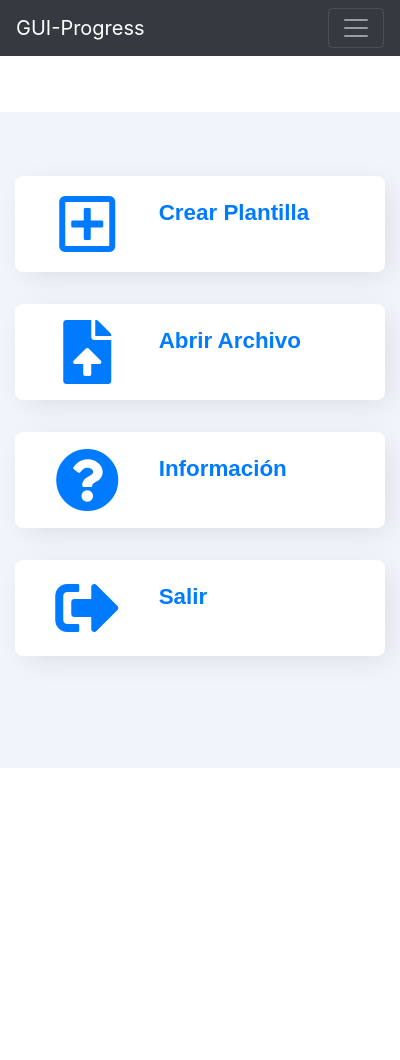
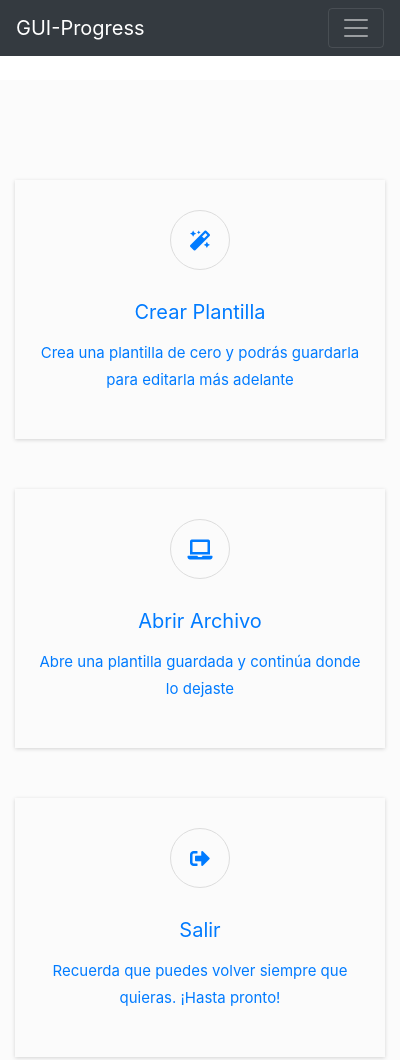
Before and after one commit to aemonge/Gui-Progress, an Electron app: page src/index.html in a window 400 px wide. Before the commit the page ends 844 px from the top, so only its background shows below. Drawn offline with nearby package versions, Linux system fonts and the light colour scheme; no server answers.

Commit message:
inidice arreglado

```diff
--- a/assets/css/frame.css
+++ b/assets/css/frame.css
@@ -77,61 +77,6 @@ hr {
 }
 #vars{
   width:90%;
-}
-section {
-  padding-top: 4rem;
-  padding-bottom: 5rem;
-  background-color: #f1f4fa;
-}
-.wrap {
-  display: flex;
-  background: white;
-  padding: 1rem 1rem 1rem 1rem;
-  border-radius: 0.5rem;
-  box-shadow: 7px 7px 30px -5px rgba(0,0,0,0.1);
-  margin-bottom: 2rem;
-}
-
-.wrap:hover {
-  background: linear-gradient(135deg,#6d95ec 0%,#2f57b4 100%);
-  color: white;
-}
-
-.ico-wrap {
-  margin: auto;
-}
-
-.mbr-iconfont {
-  font-size: 4.5rem !important;
-  color: #313131;
-  margin: 1rem;
-  padding-right: 1rem;
-}
-.vcenter {
-  margin: auto;
-}
-
-.mbr-section-title3 {
-  text-align: left;
-}
-h2 {
-  margin-top: 0.5rem;
-  margin-bottom: 0.5rem;
-}
-.display-5 {
-  font-family: 'Source Sans Pro',sans-serif;
-  font-size: 1.4rem;
-}
-.mbr-bold {
-  font-weight: 700;
-}
-
-.display-6 {
-  font-family: 'Source Sans Pro',sans-serif;
-  font-size: 1re
-}
-#index{
-  margin-top: 8%;
 }
 #index a{
   text-decoration:none;
@@ -220,3 +165,122 @@ h2 {
   font-size: .8em;
   font-family: 'lato', helvetica, sans-serif;
 }
+/* INDEX */
+.section-title {
+	position: relative
+}
+.section-title p {
+	font-size: 16px;
+	margin-bottom: 5px;
+	font-weight: 400;
+}
+.section-title h4 {
+	font-size: 40px;
+	font-weight: 600;
+	text-transform: capitalize;
+	position: relative;
+	padding-bottom: 20px;
+	display: inline-block
+}
+.section-title h4:before {
+	position: absolute;
+	content: "";
+	width: 80px;
+	height: 2px;
+	background-color: #d8d8d8;
+	bottom: 0;
+	left: 50%;
+	margin-left: -40px;
+}
+.section-title h4:after {
+	position: absolute;
+	content: "";
+	width: 50px;
+	height: 2px;
+	background-color: rgb(97, 143, 230);
+	left: 0;
+	bottom: 0;
+	left: 50%;
+	margin-left: -25px;
+}
+.pt-100 {
+	padding-top: 100px;
+}
+.pb-100 {
+	padding-bottom: 100px;
+}
+.mb-100{
+    margin-bottom:100px;
+}
+.services {
+	background-color: #FBFBFB;
+}
+.single-service {
+	position: relative;
+	text-align: center;
+	margin-bottom: 50px;
+	-webkit-transition: .3s;
+	transition: .3s;
+	padding: 30px 20px;
+	box-shadow: 0 1px 4px rgba(0, 0, 0, 0.16)
+}
+.single-service:before {
+	position: absolute;
+	width: 0;
+	height: 0;
+	background-color: rgb(97, 143, 230);
+	left: 0;
+	top: 0;
+	content: "";
+	-webkit-transition: .3s;
+	transition: .3s
+}
+.single-service:after {
+	position: absolute;
+	width: 0;
+	height: 0;
+	background-color: rgb(97, 143, 230);
+	right: 0;
+	bottom: 0;
+	content: "";
+	-webkit-transition: .3s;
+	transition: .3s
+}
+.single-service:hover:after,
+.single-service:hover:before {
+	width: 50%;
+	height: 2px;
+	-webkit-transition: .3s;
+	transition: .3s
+}
+.single-service:hover {
+	box-shadow: 1px 3px 10px 0 rgba(0, 0, 0, 0.10)
+}
+.single-service i.fa {
+	font-size: 20px;
+	width: 60px;
+	height: 60px;
+	border: 1px solid #ddd;
+	line-height: 60px;
+	margin-bottom: 30px;
+	border-radius: 50%;
+	-webkit-transition: .3s;
+	transition: .3s
+}
+.single-service:hover i.fa {
+	background-color: rgb(97, 143, 230);
+	color: #fff;
+	border-color: rgb(97, 143, 230);
+	border-radius: 0;
+}
+.single-service h4 {
+	font-size: 20px;
+	font-weight: 400;
+	margin-bottom: 15px;
+	text-transform: capitalize;
+}
+.single-service p {
+	font-size: 15px;
+	line-height: 1.8;
+}
+/* FIN INDEX */
--- a/src/index.html
+++ b/src/index.html
@@ -12,104 +12,36 @@
   </head>
   <body>
     <div class="header" id="header"></div>
-  <!-- ANTIGUO INDEX NO BORRADO POR SI ACASO
     <div id="index">
-      <div class="container-fluid">
+      <section class="services pt-100 pb-50" id="services">
+          <div class="container">
             <div class="row">
-          <main role="main" class="col-sm-8 col-md-12 pt-3">
-            <section class="row text-center placeholders">
-              <div class="col-6 col-sm-6 placeholder">
-                <a onclick="crearPlantilla()" href="#" class="btn btn-info btn-lg">
-                    <i class="far fa-plus-square"></i>
-                </a>
+                <div class="col-lg-4 col-md-6">
+                    <a onclick="crearPlantilla()" href="#">
+                      <div class="single-service">
+                          <i class="fa fa-magic"></i>
                           <h4>Crear Plantilla</h4>
-
-              </div>
-              <div class="col-6 col-sm-6 placeholder">
-                <a href="#" class="btn btn-info btn-lg">
-                    <i class="far fa-file"></i>
-                </a>
-                <h4>Abrir Archivo</h4>
-
-              </div>
-            </section>
-            <section class="row text-center placeholders">
-                <div class="col-6 col-sm-6 placeholder">
-                  <a href="#" class="btn btn-info btn-lg">
-                      <i class="fas fa-info-circle"></i>
-                  </a>
-                  <h4>Información</h4>
-
-                </div>
-                <div class="col-6 col-sm-6 placeholder">
-                  <a href="#" class="btn btn-info btn-lg">
-                      <i class="fas fa-sign-out-alt"></i>
-                  </a>
-                  <h4>Salir</h4>
-
-                </div>
-              </section>
-          </main>
-        </div>
-      </div>
-    </div>
-  -->
-  <div id="index">
-  <section>
-      <div class="container">
-          <div class="row mbr-justify-content-center">
-              <div class="col-1"></div>
-                  <div class="col-lg-5 mbr-col-md-10">
-                      <a onclick="crearPlantilla()" href="#">
-                      <div class="wrap">
-                        <div class="col-4 centered">
-                          <i class="far fa-plus-square fa-4x"></i>
-                        </div>
-                        <div class="col-8">
-                            <h2 class="mbr-fonts-style mbr-bold mbr-section-title3 display-5">Crear Plantilla</h2>
-                        </div>
+                          <p>Crea una plantilla de cero y podrás guardarla para editarla más adelante </p>
                       </div>
                   </a>
                 </div>
-                  <div class="col-lg-5 mbr-col-md-10">
+                <div class="col-lg-4 col-md-6">
                     <a href="#">
-                      <div class="wrap">
-                        <div class="col-4 centered">
-                          <i class="fas fa-file-upload fa-4x"></i>
-                        </div>
-                        <div class="col-8">
-                            <h2 class="mbr-fonts-style mbr-bold mbr-section-title3 display-5">Abrir Archivo</h2>
-                        </div>
+                      <div class="single-service">
+                          <i class="fa fa-laptop"></i>
+                          <h4>Abrir Archivo</h4>
+                          <p>Abre una plantilla guardada y continúa donde lo dejaste</p>
                       </div>
                       </a>
                 </div>
-          </div>
-          <div class="row mbr-justify-content-center">
-              <div class="col-1"></div>
-              <div class="col-lg-5 mbr-col-md-10">
-                  <a href="#">
-                  <div class="wrap">
-                    <div class="col-4 centered">
-                      <i class="fas fa-question-circle fa-4x"></i>
-                    </div>
-                    <div class="col-8">
-                      <h2 class="mbr-fonts-style mbr-bold mbr-section-title3 display-5">Información</h2>
-                    </div>
+                <div class="col-lg-4 col-md-6">
+                  <a  onclick="exit()" href="#">
+                  <div class="single-service">
+                      <i class="fa fa-sign-out-alt"></i>
+                      <h4>Salir</h4>
+                      <p>Recuerda que puedes volver siempre que quieras. ¡Hasta pronto!</p>
                   </div>
                   </a>
-              </div>
-              <div class="col-lg-5 mbr-col-md-10">
-                  <a  onclick="exit()" href="#">
-                  <div class="wrap">
-                    <div class="col-4 centered">
-                      <i class="fas fa-sign-out-alt fa-4x"></i>
-                    </div>
-                    <div class="col-8">
-                      <h2 class="mbr-fonts-style mbr-bold mbr-section-title3 display-5">Salir</h2>
-                    </div>
-                  </div>
-                </a>
-              </div>
                 </div>
             </div>
           </div>
```
Lines whose indentation alone changed are shown as unchanged.
